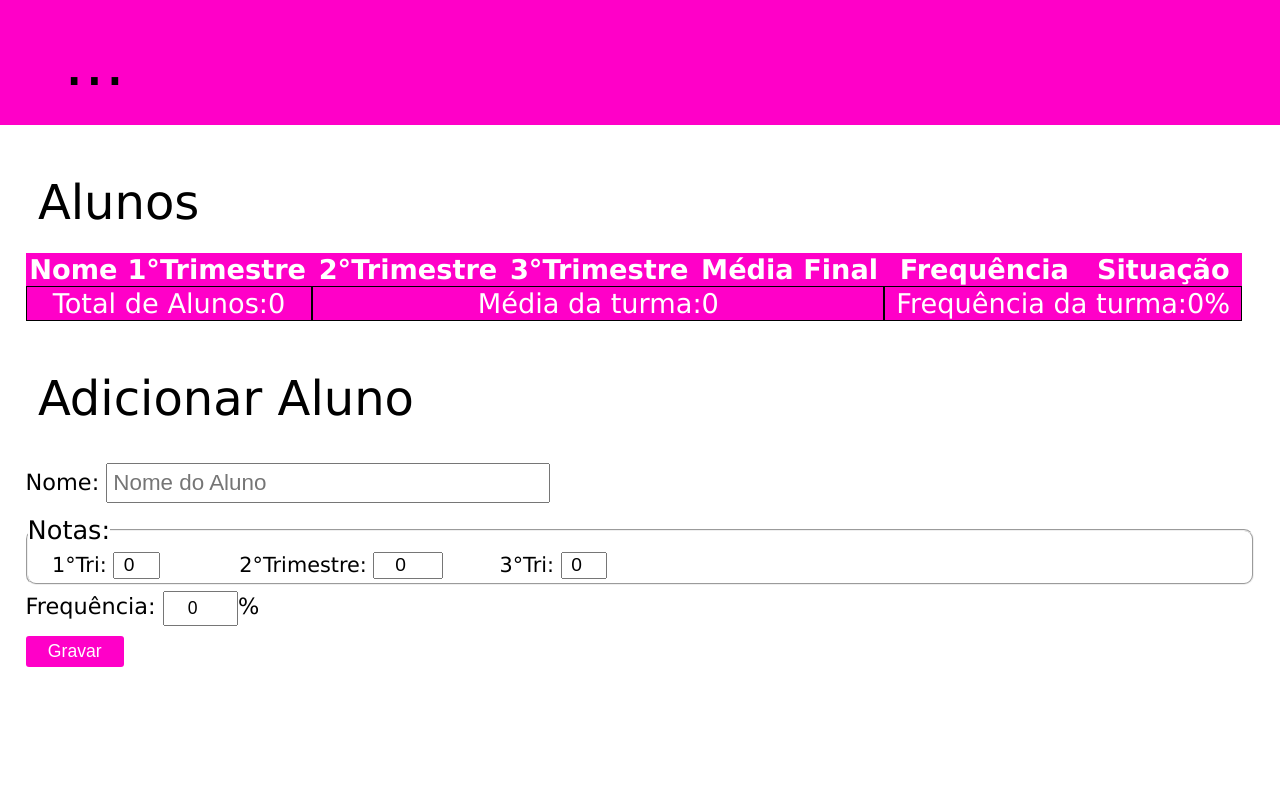
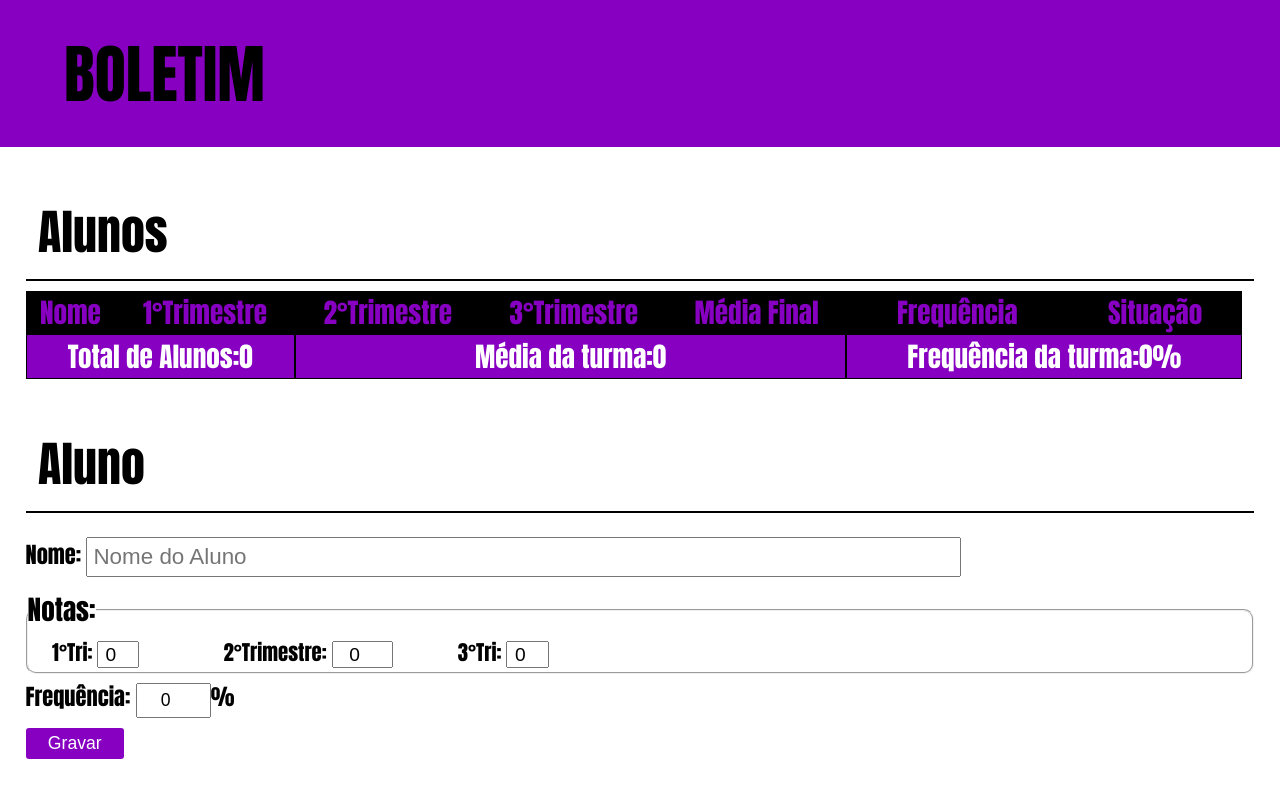
Before and after one commit to strackfelipe/cadastro-de-alunos-tabela, a plain HTML site: page index.html in a window 1280 px wide. Drawn offline with Linux system fonts and the light colour scheme.

Commit message:
Add files via upload

```diff
--- a/index.html
+++ b/index.html
@@ -3,12 +3,13 @@
 <head>
     <meta charset="UTF-8">
     <meta name="viewport" content="width=device-width, initial-scale=1.0">
-    <title>Boletim</title>
+    <title>escola parana</title>
+    <link rel="shortcut icon" href="./img/escola-parana-logo.avif" type="image/x-icon">
     <link rel="stylesheet" href="style.css">
 </head>
 <body>
     <header>
-        <p>...</p>
+        <p>BOLETIM</p>
     </header>
 
     <div class="bloco_boletim">
@@ -41,7 +42,7 @@
 
         <!--Formulário de Inserção de Aluno-->
 
-        <h1>Adicionar Aluno</h1>
+        <h1>Aluno</h1>
         <hr>
 
         <form action="">
--- a/style.css
+++ b/style.css
@@ -21,11 +21,11 @@ body {
     margin: 0;
     padding: 0;
     font-size: 1.3rem;
-    font-family: Verdana, Geneva, Tahoma, sans-serif;
+    font-family:Impact, Haettenschweiler, 'Arial Narrow Bold', sans-serif
 }
 
 header {
-    background-color: rgb(255, 0, 200);
+    background-color: rgb(135, 0, 194);
     color: rgb(0, 0, 0);
     width: 100%;
     top: 0;
@@ -48,7 +48,7 @@ h1 {
 }
 
 hr {
-    border: 1px solid rgb(255, 255, 255);
+    border: 1px solid rgb(0, 0, 0);
 }
 
 table {
@@ -59,12 +59,12 @@ table {
 }
 
 thead {
-    background-color: rgb(255, 0, 200);
-    color: white;
+    background-color: rgb(0, 0, 0);
+    color: rgb(135, 0, 194);
 }
 
 tbody tr:nth-child(even) {
-    background-color: rgba(255, 0, 200);
+    background-color: rgba(135, 0, 194);
     color: rgb(255, 255, 255);
 }
 
@@ -78,8 +78,8 @@ td {
 }
 
 tfoot {
-    background-color: rgb(255, 0, 200);
-    color: white;
+    background-color: rgb(135, 0, 194);
+    color: rgb(255, 255, 255);
 }
 
 /*Estilização do form ADD ALUNO*/
@@ -90,7 +90,7 @@ tfoot {
 }
 
 .sessao_nome > input {
-    width: 35%;
+    width: 70%;
     font-size: 1.4rem;
     padding: 5px;
 }
@@ -101,7 +101,7 @@ fieldset {
 }
 
 fieldset > legend {
-    font-size: 1.6rem;
+    font-size: 1.7rem;
 }
 
 fieldset > div {
@@ -132,7 +132,7 @@ fieldset > div > input {
     font-size: 1.1rem;
     padding: 0.4%;
     margin-top: 0.8%;
-    background-color: rgb(255, 0, 200);
+    background-color: rgb(135, 0, 194);
     color: white;
     border: none;
     border-radius: 3px;
```
Also changed, not shown: img/escola-parana-logo.avif (added).
